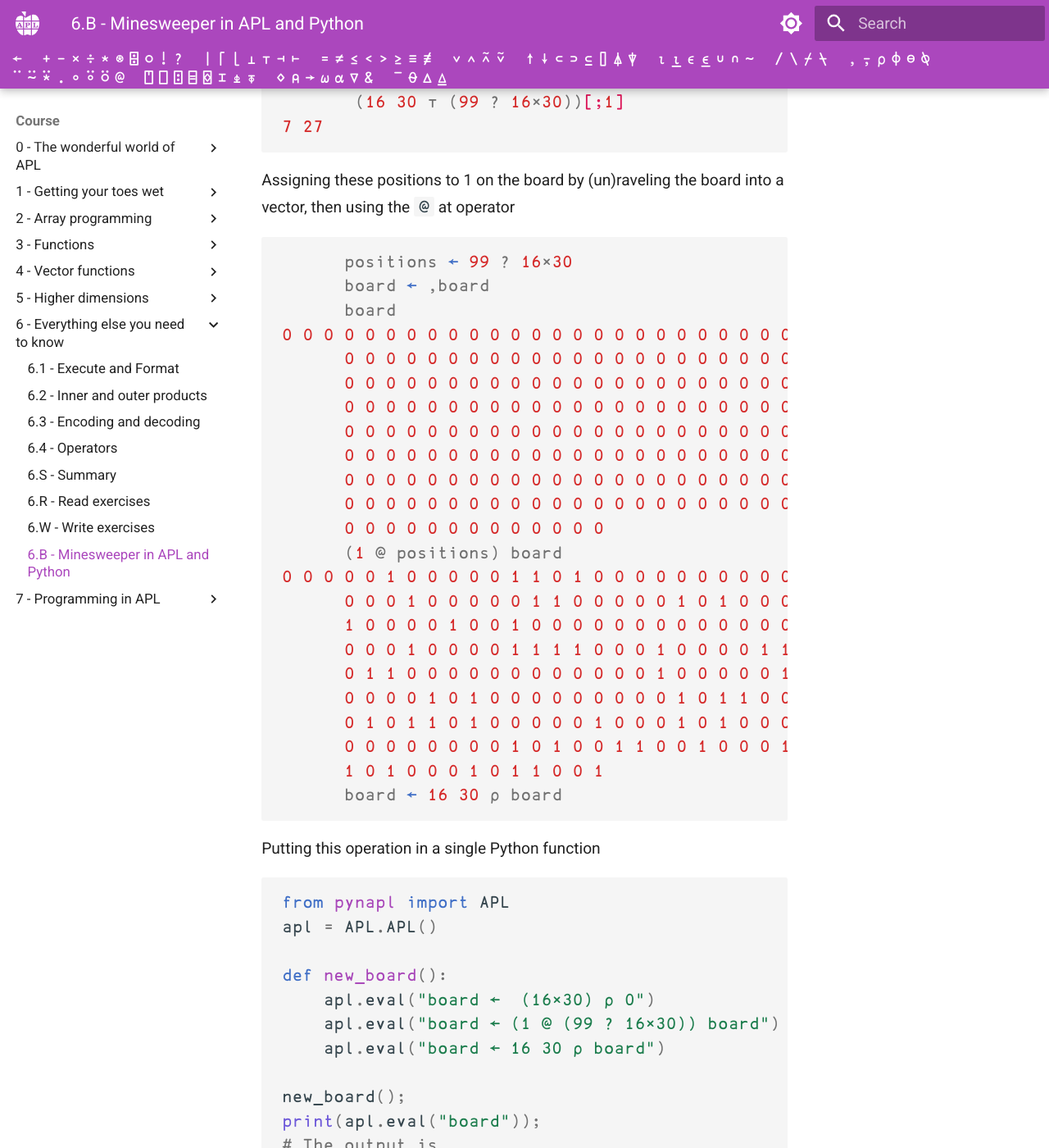
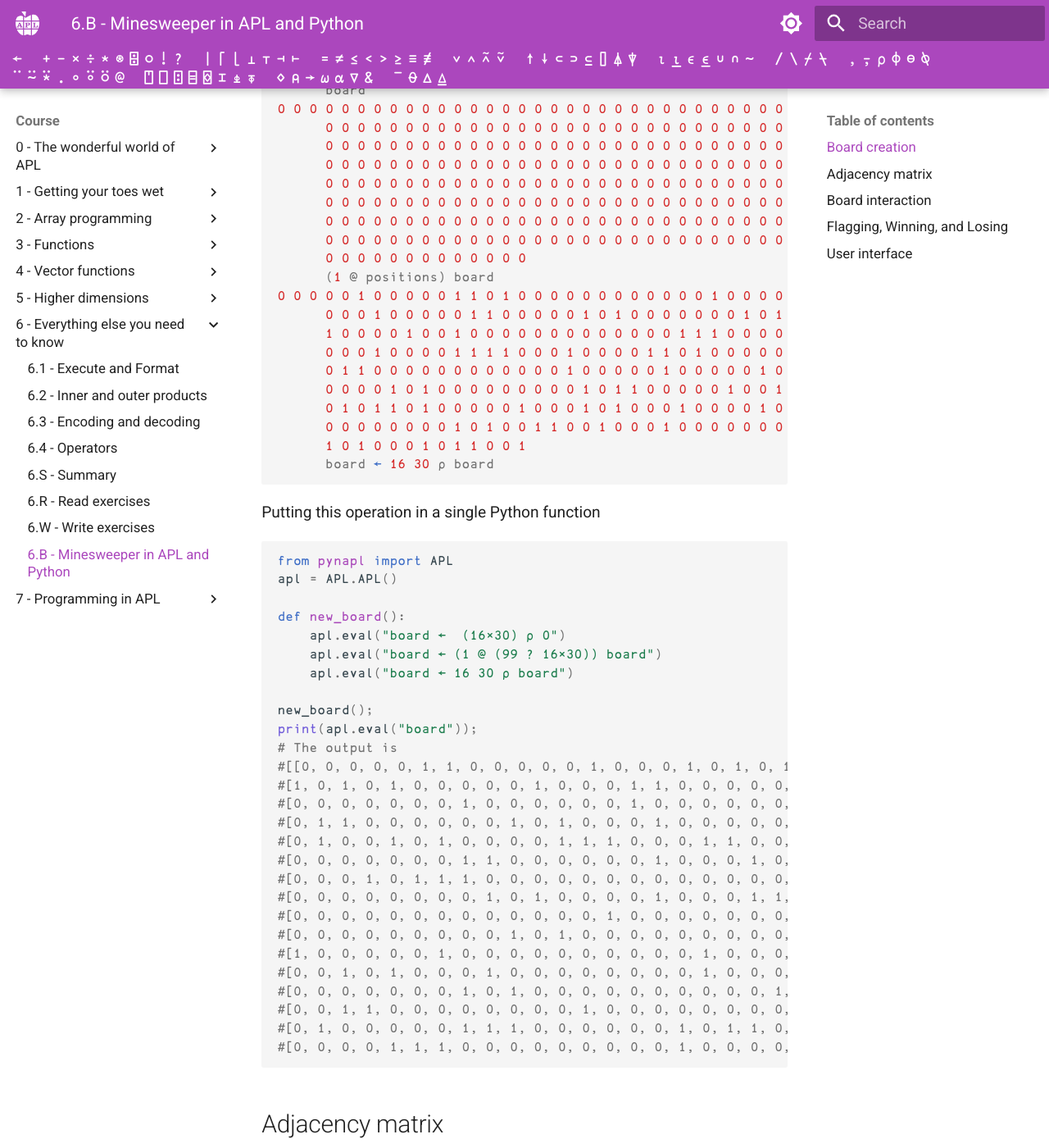
Before and after one commit to APLMOOC/APLMOOC, an MkDocs documentation site: the page built from docs/course/ch6/bonus.md, in a window 1280 px wide and 1400 px high, scrolled down 3729 px. Shown: the whole window at 82% size. Built offline with MkDocs 1.6.1 and Material for MkDocs 9.7.7, drawn with Linux system fonts in a browser that asks for light colours; some web fonts are replaced; a script that is not in the unit is left out; some of the changed text lies outside the part shown.

Commit message:
Reformat Chapter 6 Bonus Section

````diff
--- a/docs/course/ch6/bonus.md
+++ b/docs/course/ch6/bonus.md
@@ -10,6 +10,8 @@
     Feel free to skim or skip this section for now, and return to it later!
 
 ---
+
+<link rel="stylesheet" href="/styles/ch5part2.css">
 
 One of the central advantages of APL over other programming languages is that it provides a powerful notation for reasoning about higher dimensional data. When writing code in other languages, there are times where using this notation would simplify code significantly, and luckily, APL code can be used in Python programs, and vice versa, using the Py'n'APL interface.
 
@@ -53,7 +55,7 @@
 print(average([1,2,3,4,5]))
 ```
 
-The result is 3.
+The result is ``3``.
 
 To define functions in APL, `fix` is used rather than than the `eval`.
 
@@ -75,7 +79,9 @@
 
 The game is won when all hidden mine tiles are flagged, and all other tiles are uncovered.
 
-We recommend the reader to play at-least one game of minesweeper, in order to get familiar with the rules we will implement.
+We recommend the reader play at least one game of minesweeper, in order to get familiar with the rules we will implement.
+
+## Board creation
 
 We first need to create the board, which will be represented with a 2D matrix of values, 1 being mine and 0 a blank tile.
 
@@ -166,6 +172,8 @@
 #[0, 1, 0, 0, 0, 0, 0, 1, 1, 1, 0, 0, 0, 0, 0, 0, 1, 0, 1, 1, 0, 0, 0, 1, 0, 0, 1, 0, 0, 0],
 #[0, 0, 0, 0, 1, 1, 1, 0, 0, 0, 0, 0, 0, 0, 0, 0, 1, 0, 0, 0, 0, 0, 1, 0, 0, 1, 0, 0, 0, 0]]
 ```
+
+## Adjacency matrix
 
 Next, we need to obtain the number of adjacent mines for every tile on the board. Consider a 1-dimensional board first, for simplicity.
 
@@ -302,6 +310,27 @@
   apl.eval("adjacency ← ({+/,⍵}⌺3 3)board")
 ```
 
+The current code is
+
+```python
+from pynapl import APL
+apl = APL.APL()
+
+def new_board():
+    apl.eval("board ←  (16×30) ⍴ 0")
+    apl.eval("board ← (1 @ (99 ? 16×30)) board")
+    apl.eval("board ← 16 30 ⍴ board")
+
+def calculate_adjacency():
+  apl.eval("adjacency ← ({+/,⍵}⌺3 3)board")
+
+
+new_board();
+calculate_adjacency();
+```
+
+## Board interaction
+
 The last thing that is needed is a function to decide what happens when a tile is clicked. The first thing to implement is the uncovering of tiles. Whenever a tile that does not contain a mine is left-clicked, it is uncovered, and any tiles with no adjacent mines automatically uncover the adjacent tiles. We will use `¯1` to denote uncovered tiles on the board. For checking if the tile is a mine, we write a simple `is_mine` function that can be called from the Python code
 
 ```apl
@@ -407,14 +436,28 @@
       return
   apl.eval("board ← (¯1@(uncover ∆))board", x, y)
 
+# Test board
 apl.eval("board ← (0@(1 + ⍳ 3 3))(5 5)⍴1")
 calculate_adjacency();
+
+# Check the result of uncovering at 3 3
 uncover(3,3);
 print(apl.eval("board"))
-
 ```
 
-The result is `[[1, 1, 1, 1, 1], [1, -1, -1, -1, 1], [1, -1, -1, -1, 1], [1, -1, -1, -1, 1], [1, 1, 1, 1, 1]]`, as is expected.
+The result is
+
+```python
+[[1,  1,  1,  1, 1],
+ [1, -1, -1, -1, 1],
+ [1, -1, -1, -1, 1],
+ [1, -1, -1, -1, 1],
+ [1,  1,  1,  1, 1]]
+```
+
+as is expected.
+
+## Flagging, Winning, and Losing
 
 The last piece of logic needed is flagging, and win/loss states. We will create a separate board to keep track of tile icons, '⚑' for flags, '⛯' for mines, and numbers for adjacency numbers of uncovered tiles. We write a function that takes in a tile index to be flagged, and flags it if it is not already uncovered.
 
@@ -486,3 +529,40 @@
   apl.eval("board ← (¯1@(uncover ∆))board", x, y)
   apl.eval("((board=¯1)/¨labels) ← adjacency")
 ```
+
+The code is now
+```python
+from pynapl import APL
+apl = APL.APL()
+
+def new_board():
+	apl.eval("board ←  (16×30) ⍴ 0")
+	apl.eval("board ← (1 @ (99 ? 16×30)) board")
+	apl.eval("board ← 16 30 ⍴ board")
+
+def calculate_adjacency():
+  apl.eval("adjacency ← ({+/,⍵}⌺3 3)board")
+
+apl.fix("in_bounds ← {(+/⍵<⍴board)∧(∧/⍵>(0 0))>0}")
+apl.eval("directions ← (1 0)(0 1)(¯1 0)(0 ¯1)(1 1)(¯1 ¯1)(1 ¯1)(¯1 1)")
+apl.fix("uncover ← {(in_bounds ⍵)=0: ⍬ ⋄ ⍵⌷adjacency=0: (⊂⍵), uncover¨((⊂⍵)+¨directions) ⋄ ⍵}")
+is_mine = apl.fn("{(⍵⌷board)=1}")
+
+apl.eval("labels ← (⍴ board) ⍴ ' '")
+def flag(x, y):
+	if(apl.eval("∆⌷board", x, y)!=-1): #Not uncovered
+	  apl.eval("∆⌷labels ← \'⚑\'", x, y)
+
+def uncover(x, y):
+  if(is_mine([x,y])):
+      apl.eval("((board=1)/¨labels) ← \'⛯\'")
+      # Lose
+      return
+  apl.eval("board ← (¯1@(uncover ∆))board", x, y)
+  apl.eval("((board=¯1)/¨labels) ← adjacency")
+
+new_board();
+calculate_adjacency();
+```
+
+## User interface
````
Also changed, not shown: other parts of docs/course/ch6/bonus.md (+4 -2 lines), docs/course/ch6/part1.md (+0 -2 lines).
